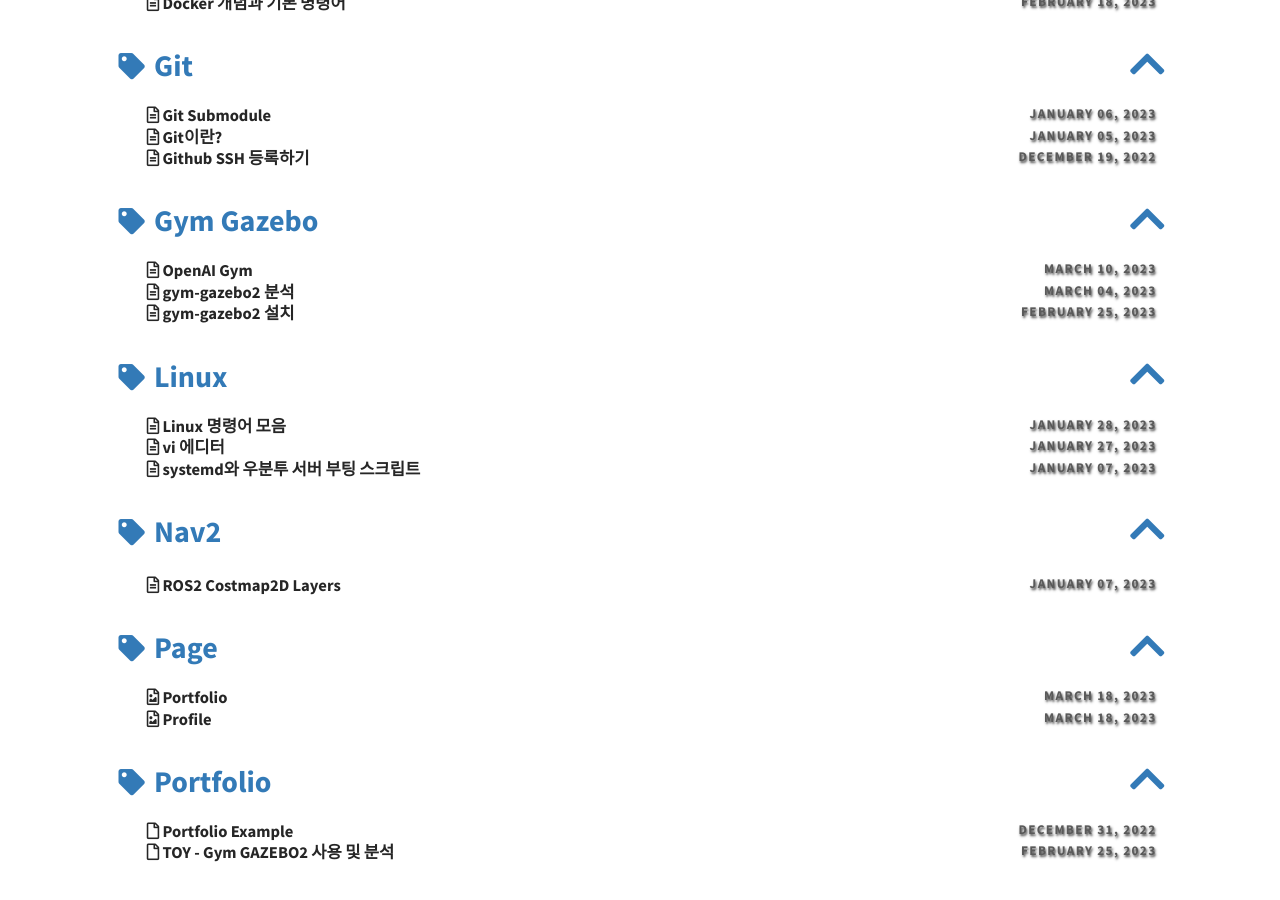
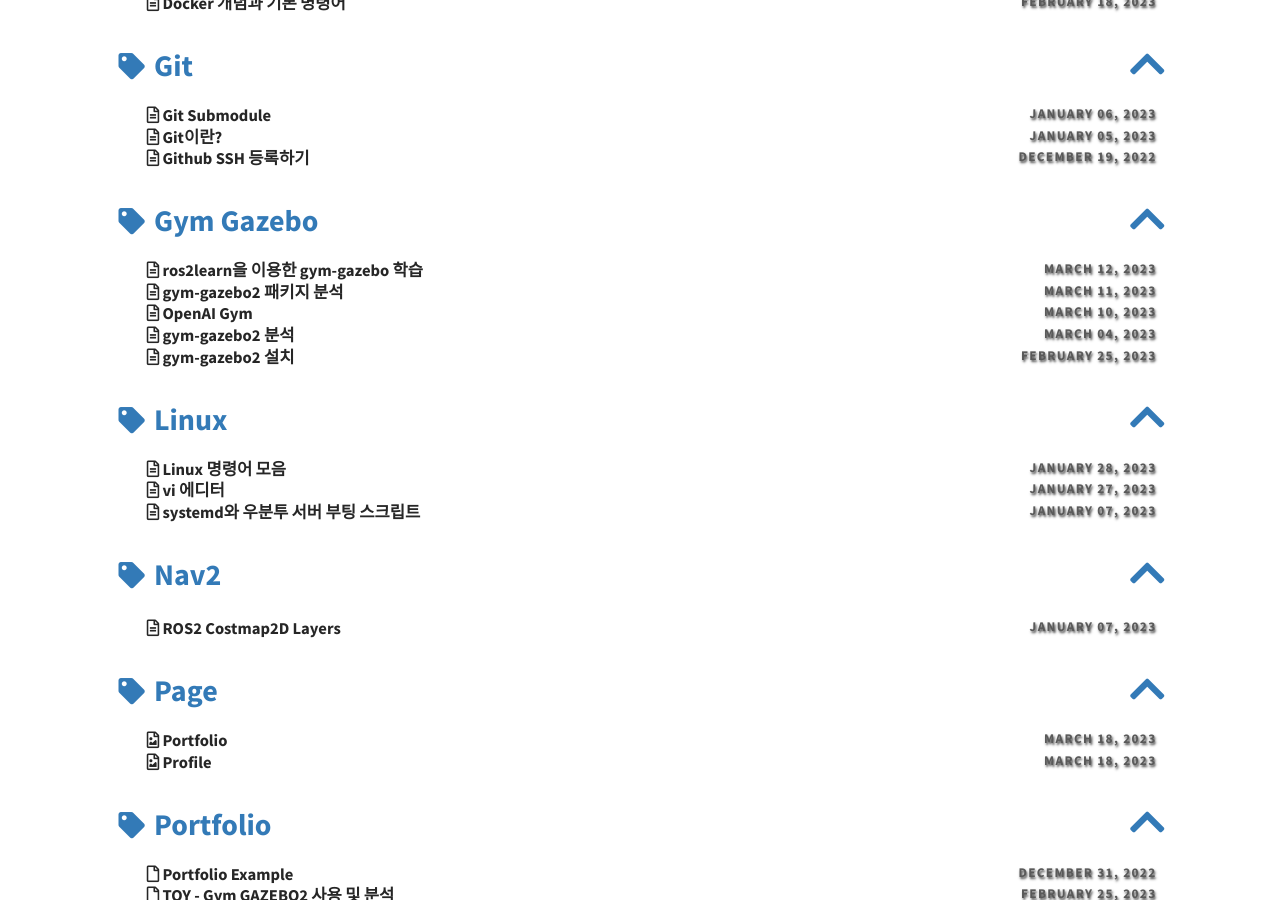
Before and after one commit to rootbKim/rootbKim.github.io, a Jekyll site: the page built from pages/tags.md, in a window 1280 px wide and 900 px high, scrolled down 1149 px. Built offline with Jekyll 4.4.1, drawn with Linux system fonts in a browser that asks for light colours; nearby versions of some CDN libraries; some web fonts are replaced; library files that are not in the unit come from our copies; comment, search, counter and statistics services are not loaded; part of the change alters nothing that is shown.

Commit message:
[POST] ros2learn

````diff
--- a/_portfolio/2023-02-25-gym-gazebo2.md
+++ b/_portfolio/2023-02-25-gym-gazebo2.md
@@ -16,7 +16,7 @@ ROS2 GAZEBO를 이용한 강화학습 오픈소스 툴인 gym-gazebo2의 설치
 
 ## 프로젝트 기간
 
-2023-02-25 ~
+2023-02-25 ~ 2023-03-12
 
 ## 기술 스택
 
@@ -31,9 +31,18 @@ ROS2 GAZEBO를 이용한 강화학습 오픈소스 툴인 gym-gazebo2의 설치
 - [gym-gazebo2 논문 분석](/2023/03/04/gym-gazebo2-doc.html)
 - [OpenAI Gym](/2023/03/10/openai-gym.html)
 - [gym-gazebo2 패키지 분석](/2023/03/11/gym-gazebo2-src.html)
+- [ros2learn을 이용한 gym-gazebo 학습](/2023/03/12/ros2learn.html)
 
 ## 레퍼런스
 
+- [gym-gazebo2 깃헙 페이지](https://github.com/AcutronicRobotics/gym-gazebo2)
 - [gym-gazebo arxiv 논문](https://arxiv.org/pdf/1608.05742.pdf)
-- [gym-gazebo2 깃헙 페이지](https://github.com/AcutronicRobotics/gym-gazebo2)
 - [gym-gazebo2 arxiv 논문](https://arxiv.org/pdf/1903.06278.pdf)
+- [OpenAI gym github](https://github.com/openai/gym)
+- [Gymnasium is a standard API for reinforcement learning, and a diverse collection of reference environments](https://gymnasium.farama.org/),
+- [Open AI Gym 소개](https://c548adc0c815.gitbooks.io/javacafe-ml/content/open-ai-gym.html)
+- [OpenAI GYM을 이용한 간단한 게임 실습](https://c548adc0c815.gitbooks.io/javacafe-ml/content/open-ai-gym-ex.html)
+- [Core gym.Env](https://www.gymlibrary.dev/api/core/)
+- [Make your own custom environment](https://www.gymlibrary.dev/content/environment_creation/)
+- [ros2learn github](https://github.com/AcutronicRobotics/ros2learn)
+- [ROS2Learn: a reinforcement learning framework for ROS 2](https://arxiv.org/pdf/1903.06282.pdf)
--- /dev/null
+++ b/_posts/2023-03-11-gym-gazebo2-src.md
@@ -0,0 +1,490 @@
+---
+layout: post
+title: gym-gazebo2 패키지 분석
+feature-img: "assets/img/portfolio/alr_logo.png"
+thumbnail: "assets/img/portfolio/alr_logo.png"
+tags: [Gym Gazebo]
+---
+
+## 1. gg_random.py
+
+해당 코드는 강화학습을 위한 코드는 아니고, gym-gazebo2 환경을 학습하기 위한 코드라고 한다. 정의된 `MARA-v0` 환경을 등록하고, 랜덤한 `action`을 부여하는 코드라고 보면 될 것 같다.
+
+```python
+import gym
+import gym_gazebo2
+import time
+env = gym.make('MARA-v0')
+
+while True:
+    # take a random action
+    observation, reward, done, info = env.step(env.action_space.sample())
+```
+
+## 2. Register
+
+`~/gym_gazebo2/gym_gazebo2/__init__.py`에 다음과 같이 `MARAEnv`가 register되어 있다.
+
+```python
+from gym.envs.registration import register
+
+register(
+    id='MARA-v0',
+    entry_point='gym_gazebo2.envs.MARA:MARAEnv',
+)
+```
+
+## 3. MARAEnv
+
+위에서 가져온 환경인 `MARA-v0`는 gym-gazebo2 패키지 내에 `MARAEnv`라는 클래스로 정의되어 있다.
+
+import된 라이브러리들을 보면, `gym`과 관련된 라이브러리와, `gym_gazebo2`와 `gym`에 필요한 유틸리티 라이브러리, 그리고 ROS와 GAZEBO를 위한 `rclpy`, `gazebo_msgs`, 기타 인터페이스 패키지들을 가져온 것을 볼 수 있다.
+
+그리고 `MARAEnv` 클래스는 `gym.Env` 클래스를 상속받는다.
+
+```python
+# gym_gazebo2/envs/MARA/mara.py
+
+import gym
+gym.logger.set_level(40) # hide warnings
+import time
+import numpy as np
+import copy
+import math
+import os
+import psutil
+import signal
+import sys
+from scipy.stats import skew
+from gym import utils, spaces
+from gym_gazebo2.utils import ut_generic, ut_launch, ut_mara, ut_math, ut_gazebo, tree_urdf, general_utils
+from gym.utils import seeding
+from gazebo_msgs.srv import SpawnEntity
+import subprocess
+import argparse
+import transforms3d as tf3d
+
+# ROS 2
+import rclpy
+
+
+from rclpy.qos import qos_profile_sensor_data
+from rclpy.qos import QoSProfile
+from rclpy.qos import QoSReliabilityPolicy
+from trajectory_msgs.msg import JointTrajectory, JointTrajectoryPoint # Used for publishing mara joint angles.
+from control_msgs.msg import JointTrajectoryControllerState
+# from gazebo_msgs.srv import SetEntityState, DeleteEntity
+from gazebo_msgs.msg import ContactState, ModelState#, GetModelList
+from std_msgs.msg import String
+from std_srvs.srv import Empty
+from geometry_msgs.msg import Pose
+from ros2pkg.api import get_prefix_path
+from builtin_interfaces.msg import Duration
+
+# Algorithm specific
+from PyKDL import ChainJntToJacSolver # For KDL Jacobians
+
+class MARAEnv(gym.Env):
+```
+
+### 3.1 init
+
+초기화 시 ros node를 만들고, target_position, target_orientation의 범위의 지정, 각 조인트와 링크 선언, end effectr의 위치와 속도, 초기 위치 등의 변수들을 선언한다. `_pub`은 GAZEBO 상에 각 조인트의 정보를 publish하고, `_sub`은 GAZEBO 상에서의 Joint 상태를 subscription 한다. `_sub_coll`은 충돌 결과를 sub하고, reset_sim은 reset 시 simulation 환경을 reset을 요청하는 service client이다. `action_space`와 `observation_space`를 선언하고, `spawn_cli`를 이용하여 초기 위치에 대하여 GAZEBO상에 spawn한다.
+
+```python
+    def __init__(self):
+        """
+        Initialize the MARA environemnt
+        """
+        # Manage command line args
+        args = ut_generic.getArgsParserMARA().parse_args()
+        self.gzclient = args.gzclient
+        self.realSpeed = args.realSpeed
+        # self.realSpeed = True
+        self.velocity = args.velocity
+        self.multiInstance = args.multiInstance
+        self.port = args.port
+
+        # Set the path of the corresponding URDF file
+        if self.realSpeed:
+            urdf = "reinforcement_learning/mara_robot_run.urdf"
+            urdfPath = get_prefix_path("mara_description") + "/share/mara_description/urdf/" + urdf
+        else:
+            urdf = "reinforcement_learning/mara_robot_train.urdf"
+            urdfPath = get_prefix_path("mara_description") + "/share/mara_description/urdf/" + urdf
+
+        # Launch mara in a new Process
+        self.launch_subp = ut_launch.startLaunchServiceProcess(
+            ut_launch.generateLaunchDescriptionMara(
+                self.gzclient, self.realSpeed, self.multiInstance, self.port, urdfPath))
+
+        # Create the node after the new ROS_DOMAIN_ID is set in generate_launch_description()
+        rclpy.init()
+        self.node = rclpy.create_node(self.__class__.__name__)
+
+        # class variables
+        self._observation_msg = None
+        self.max_episode_steps = 1024 #default value, can be updated from baselines
+        self.iterator = 0
+        self.reset_jnts = True
+        self._collision_msg = None
+
+        #############################
+        #   Environment hyperparams
+        #############################
+        # Target, where should the agent reach
+        self.targetPosition = np.asarray([-0.40028, 0.095615, 0.25]) # close to the table
+        # self.targetPosition =  np.asarray([round(np.random.uniform(-0.615082, -0.35426), 5), round(np.random.uniform( -0.18471, 0.1475), 5), 0.35])
+        self.target_orientation = np.asarray([0., 0.7071068, 0.7071068, 0.]) # arrow looking down [w, x, y, z]
+        # self.targetPosition = np.asarray([-0.386752, -0.000756, 1.40557]) # easy point
+        # self.target_orientation = np.asarray([-0.4958324, 0.5041332, 0.5041331, -0.4958324]) # arrow looking opposite to MARA [w, x, y, z]
+
+        EE_POINTS = np.asmatrix([[0, 0, 0]])
+        EE_VELOCITIES = np.asmatrix([[0, 0, 0]])
+
+        # Initial joint position
+        INITIAL_JOINTS = np.array([0., 0., 0., 0., 0., 0.])
+
+        # # Topics for the robot publisher and subscriber.
+        JOINT_PUBLISHER = '/mara_controller/command'
+        JOINT_SUBSCRIBER = '/mara_controller/state'
+
+
+        # joint names:
+        MOTOR1_JOINT = 'motor1'
+        MOTOR2_JOINT = 'motor2'
+        MOTOR3_JOINT = 'motor3'
+        MOTOR4_JOINT = 'motor4'
+        MOTOR5_JOINT = 'motor5'
+        MOTOR6_JOINT = 'motor6'
+        EE_LINK = 'ee_link'
+
+        # Set constants for links
+        WORLD = 'world'
+        BASE = 'base_robot'
+        MARA_MOTOR1_LINK = 'motor1_link'
+        MARA_MOTOR2_LINK = 'motor2_link'
+        MARA_MOTOR3_LINK = 'motor3_link'
+        MARA_MOTOR4_LINK = 'motor4_link'
+        MARA_MOTOR5_LINK = 'motor5_link'
+        MARA_MOTOR6_LINK = 'motor6_link'
+        EE_LINK = 'ee_link'
+
+        JOINT_ORDER = [MOTOR1_JOINT,MOTOR2_JOINT, MOTOR3_JOINT,
+                        MOTOR4_JOINT, MOTOR5_JOINT, MOTOR6_JOINT]
+        LINK_NAMES = [ WORLD, BASE,
+                        MARA_MOTOR1_LINK, MARA_MOTOR2_LINK,
+                        MARA_MOTOR3_LINK, MARA_MOTOR4_LINK,
+                        MARA_MOTOR5_LINK, MARA_MOTOR6_LINK, EE_LINK]
+
+        reset_condition = {
+            'initial_positions': INITIAL_JOINTS,
+             'initial_velocities': []
+        }
+        #############################
+
+        m_jointOrder = copy.deepcopy(JOINT_ORDER)
+        m_linkNames = copy.deepcopy(LINK_NAMES)
+
+        # Initialize target end effector position
+        self.environment = {
+            'jointOrder': m_jointOrder,
+            'linkNames': m_linkNames,
+            'reset_conditions': reset_condition,
+            'tree_path': urdfPath,
+            'end_effector_points': EE_POINTS,
+        }
+
+        # Subscribe to the appropriate topics, taking into account the particular robot
+        self._pub = self.node.create_publisher(JointTrajectory, JOINT_PUBLISHER, qos_profile=qos_profile_sensor_data)
+        self._sub = self.node.create_subscription(JointTrajectoryControllerState, JOINT_SUBSCRIBER, self.observation_callback, qos_profile=qos_profile_sensor_data)
+        self._sub_coll = self.node.create_subscription(ContactState, '/gazebo_contacts', self.collision_callback, qos_profile=qos_profile_sensor_data)
+        self.reset_sim = self.node.create_client(Empty, '/reset_simulation')
+
+        # Initialize a tree structure from the robot urdf.
+        #   note that the xacro of the urdf is updated by hand.
+        # The urdf must be compiled.
+        _, self.ur_tree = tree_urdf.treeFromFile(self.environment['tree_path'])
+        # Retrieve a chain structure between the base and the start of the end effector.
+        self.mara_chain = self.ur_tree.getChain(self.environment['linkNames'][0], self.environment['linkNames'][-1])
+        self.numJoints = self.mara_chain.getNrOfJoints()
+        # Initialize a KDL Jacobian solver from the chain.
+        self.jacSolver = ChainJntToJacSolver(self.mara_chain)
+
+        self.obs_dim = self.numJoints + 6 + 12
+
+        # # Here idially we should find the control range of the robot. Unfortunatelly in ROS/KDL there is nothing like this.
+        # # I have tested this with the mujoco enviroment and the output is always same low[-1.,-1.], high[1.,1.]
+
+        low = -np.pi * np.ones(self.numJoints)
+        high = np.pi * np.ones(self.numJoints)
+
+        self.action_space = spaces.Box(low, high)
+
+        high = np.inf*np.ones(self.obs_dim)
+        low = -high
+        self.observation_space = spaces.Box(low, high)
+
+
+        spawn_cli = self.node.create_client(SpawnEntity, '/spawn_entity')
+
+        while not spawn_cli.wait_for_service(timeout_sec=1.0):
+            self.node.get_logger().info('/spawn_entity service not available, waiting again...')
+
+        modelXml = ut_gazebo.getTargetSdf()
+        pose = Pose()
+        pose.position.x = self.targetPosition[0]
+        pose.position.y = self.targetPosition[1]
+        pose.position.z = self.targetPosition[2]
+        pose.orientation.x = self.target_orientation[1]
+        pose.orientation.y= self.target_orientation[2]
+        pose.orientation.z = self.target_orientation[3]
+        pose.orientation.w = self.target_orientation[0]
+
+        #override previous spawn_request element.
+        self.spawn_request = SpawnEntity.Request()
+        self.spawn_request.name = "target"
+        self.spawn_request.xml = modelXml
+        self.spawn_request.robot_namespace = ""
+        self.spawn_request.initial_pose = pose
+        self.spawn_request.reference_frame = "world"
+
+        # #ROS2 Spawn Entity
+        target_future = spawn_cli.call_async(self.spawn_request)
+        rclpy.spin_until_future_complete(self.node, target_future)
+        # Seed the environment
+        self.seed()
+        self.buffer_dist_rewards = []
+        self.buffer_tot_rewards = []
+        self.collided = 0
+```
+
+### 3.2 observation_callback, collision_callback, set_episode_size
+
+각각 GAZEBO Joint 결과와, 충돌 여부를 콜백받고, episode 크기를 결정하는 메소드이다.
+
+```python
+    def observation_callback(self, message):
+        """
+        Callback method for the subscriber of JointTrajectoryControllerState
+        """
+        self._observation_msg = message
+
+    def collision_callback(self, message):
+        """
+        Callback method for the subscriber of Collision data
+        """
+        collision_messages = ["mara::base_robot::base_robot_collision", "ground_plane::link::collision"]
+        if message.collision1_name != message.collision2_name:
+            if not ((message.collision1_name in collision_messages) and (message.collision2_name in collision_messages)):
+                self._collision_msg = message
+
+    def set_episode_size(self, episode_size):
+        self.max_episode_steps = episode_size
+```
+
+### 3.3 take_observation
+
+`take_observation()`은 JointTrajectoryControllerState 결과를 이용하여 F.K. 계산 및 Jacobian 계산을 통하여 EE의 위치, 속도를 계산한다.
+
+```python
+    def take_observation(self):
+        """
+        Take observation from the environment and return it.
+        :return: state.
+        """
+        # # # # Take an observation
+        rclpy.spin_once(self.node)
+        obs_message = self._observation_msg
+
+        # Check that the observation is not prior to the action
+        # obs_message = self._observation_msg
+        while obs_message is None or int(str(self._observation_msg.header.stamp.sec)+(str(self._observation_msg.header.stamp.nanosec))) < self.ros_clock:
+            # print("I am in obs_message is none")
+            rclpy.spin_once(self.node)
+            obs_message = self._observation_msg
+
+        # Collect the end effector points and velocities in cartesian coordinates for the processObservations state.
+        # Collect the present joint angles and velocities from ROS for the state.
+        lastObservations = ut_mara.processObservations(obs_message, self.environment)
+        #Set observation to None after it has been read.
+        self._observation_msg = None
+
+        # Get Jacobians from present joint angles and KDL trees
+        # The Jacobians consist of a 6x6 matrix getting its from from
+        # (joint angles) x (len[x, y, z] + len[roll, pitch, yaw])
+        ee_link_jacobians = ut_mara.getJacobians(lastObservations, self.numJoints, self.jacSolver)
+        if self.environment['linkNames'][-1] is None:
+            print("End link is empty!!")
+            return None
+        else:
+            translation, rot = general_utils.forwardKinematics(self.mara_chain,
+                                                self.environment['linkNames'],
+                                                lastObservations[:self.numJoints],
+                                                baseLink=self.environment['linkNames'][0], # use the base_robot coordinate system
+                                                endLink=self.environment['linkNames'][-1])
+
+            current_eePos_tgt = np.ndarray.flatten(general_utils.getEePoints(self.environment['end_effector_points'], translation, rot).T)
+            eePos_points = current_eePos_tgt - self.targetPosition
+
+            eeVelocities = ut_mara.getEePointsVelocities(ee_link_jacobians, self.environment['end_effector_points'], rot, lastObservations)
+
+            # Concatenate the information that defines the robot state
+            # vector, typically denoted asrobot_id 'x'.
+            state = np.r_[np.reshape(lastObservations, -1),
+                          np.reshape(eePos_points, -1),
+                          np.reshape(eeVelocities, -1),
+                          np.reshape(current_eePos_tgt,-1),
+                          np.reshape(rot.reshape(1, 9),-1)]
+
+            return state
+```
+
+### 3.4 collision
+
+`collision()`은 Gazebo로부터 받은 충돌 메세지를 확인하여, 환경을 리셋하는 메소드이다.
+
+```python
+    def collision(self):
+        # Reset if there is a collision
+        if self._collision_msg is not None:
+            while not self.reset_sim.wait_for_service(timeout_sec=1.0):
+                self.node.get_logger().info('/reset_simulation service not available, waiting again...')
+
+            reset_future = self.reset_sim.call_async(Empty.Request())
+            rclpy.spin_until_future_complete(self.node, reset_future)
+            self._collision_msg = None
+            self.collided += 1
+            return True
+        else:
+            return False
+```
+
+### 3.5 seed
+
+`seed()` 메소드는 초기 위치와 목적지 위치를 랜덤하게 하기 위한 메소드이다.
+
+```python
+    def seed(self, seed=None):
+        self.np_random, seed = seeding.np_random(seed)
+        return [seed]
+```
+
+### 3.6 step
+
+`step()` 메소드는 각 단계별로 액션을 수행하는 메소드이다. Gazebo에 action을 수행하도록 publish한다.
+
+다음으로, Gazebo에서 수행된 결과를 가지고 그 `obs`를 계산하고, `obs`에 대한 reward를 계산 및 충돌 여부를 업데이트한다.
+
+`done = bool(self.iterator == self.max_episode_steps)` 명령으로 `max_episode_steps`에 도달한 경우 `done`을 true로 설정한다. 이 경우에, info 정보를 담아서 리턴해준다.
+
+그리고 각 iteration 마다 `obs, reward, done, info`를 리턴한다.
+
+```python
+    def step(self, action):
+        """
+        Implement the environment step abstraction. Execute action and returns:
+            - action
+            - observation
+            - reward
+            - done (status)
+        """
+        self.iterator+=1
+        # Execute "action"
+        self._pub.publish(ut_mara.getTrajectoryMessage(
+            action[:self.numJoints],
+            self.environment['jointOrder'],
+            self.velocity))
+
+        self.ros_clock = rclpy.clock.Clock().now().nanoseconds
+
+        # Take an observation
+        obs = self.take_observation()
+        # Fetch the positions of the end-effector which are nr_dof:nr_dof+3
+        rewardDist = ut_math.rmseFunc( obs[self.numJoints:(self.numJoints+3)] )
+
+        collided = self.collision()
+
+        reward = ut_math.computeReward(rewardDist)
+
+        # Calculate if the env has been solved
+        done = bool(self.iterator == self.max_episode_steps)
+
+        self.buffer_dist_rewards.append(rewardDist)
+        self.buffer_tot_rewards.append(reward)
+        info = {}
+        if self.iterator % self.max_episode_steps == 0:
+
+            max_dist_tgt = max(self.buffer_dist_rewards)
+            mean_dist_tgt = np.mean(self.buffer_dist_rewards)
+            std_dist_tgt = np.std(self.buffer_dist_rewards)
+            min_dist_tgt = min(self.buffer_dist_rewards)
+            skew_dist_tgt = skew(self.buffer_dist_rewards)
+
+            max_tot_rew = max(self.buffer_tot_rewards)
+            mean_tot_rew = np.mean(self.buffer_tot_rewards)
+            std_tot_rew = np.std(self.buffer_tot_rewards)
+            min_tot_rew = min(self.buffer_tot_rewards)
+            skew_tot_rew = skew(self.buffer_tot_rewards)
+
+            num_coll = self.collided
+
+            info = {"infos":{"ep_dist_max": max_dist_tgt,"ep_dist_mean": mean_dist_tgt,"ep_dist_min": min_dist_tgt,\
+                "ep_rew_max": max_tot_rew,"ep_rew_mean": mean_tot_rew,"ep_rew_min": min_tot_rew,"num_coll": num_coll,\
+                "ep_dist_skew": skew_dist_tgt,"ep_dist_std": std_dist_tgt, "ep_rew_std": std_tot_rew, "ep_rew_skew":skew_tot_rew}}
+            self.buffer_dist_rewards = []
+            self.buffer_tot_rewards = []
+            self.collided = 0
+
+        # Return the corresponding observations, rewards, etc.
+        return obs, reward, done, info
+```
+
+### 3.7 reset
+
+`reset()`이 호출되면 iterator를 0으로 초기화, GAZEBO를 초기화하고 초기화에 대한 observation을 리턴한다.
+
+```python
+    def reset(self):
+        """
+        Reset the agent for a particular experiment condition.
+        """
+        self.iterator = 0
+
+        if self.reset_jnts is True:
+            # reset simulation
+            while not self.reset_sim.wait_for_service(timeout_sec=1.0):
+                self.node.get_logger().info('/reset_simulation service not available, waiting again...')
+
+            reset_future = self.reset_sim.call_async(Empty.Request())
+            rclpy.spin_until_future_complete(self.node, reset_future)
+
+        self.ros_clock = rclpy.clock.Clock().now().nanoseconds
+
+        # Take an observation
+        obs = self.take_observation()
+
+        # Return the corresponding observation
+        return obs
+```
+
+### 3.8 close
+
+`close()`를 정의하며, ROS 노드를 종료시키고, 관련된 환경들을 종료시킨다.
+
+```python
+    def close(self):
+        print("Closing " + self.__class__.__name__ + " environment.")
+        self.node.destroy_node()
+        parent = psutil.Process(self.launch_subp.pid)
+        for child in parent.children(recursive=True):
+            child.kill()
+        rclpy.shutdown()
+        parent.kill()
+```
+
+이상으로 `MARAEnv`에 대해서 간략하게 정리하였는데, utility 관련된 부분이나, F.K. 및 Jacobian 계산 등 더 깊은 이해가 필요할 것이다.
+
+## 참고문헌
+
+- [gym-gazebo2 깃헙 페이지](https://github.com/AcutronicRobotics/gym-gazebo2)
--- /dev/null
+++ b/_posts/2023-03-12-ros2learn.md
@@ -0,0 +1,50 @@
+---
+layout: post
+title: ros2learn을 이용한 gym-gazebo 학습
+feature-img: "assets/img/portfolio/alr_logo.png"
+thumbnail: "assets/img/portfolio/alr_logo.png"
+tags: [Gym Gazebo]
+---
+
+## 1. ros2learn 설치
+
+ros2learn 설치는 결론부터 말하면 성공하지 못했다.
+
+docker 이미지가 있지 않아서, 해당 환경으로 설치하는 것이 불가능하고, dockerfile을 이용한 설치도 제대로 설치되지 않는다. 아마도, 우분투 버전, python 버전, ROS 버전이 업그레이드 되면서 맞지 않는 것 같다.
+
+아래의 내용은 ros2learn README를 기반으로 작성한 것으로 이후의 프로젝트에 참고하는 용도로 사용하기로 한다.
+
+## 2. Train
+
+`/experiments/examples/` 내에 예제 코드를 이용하여 학습시킬 수 있다. 학습에 대한 자세한 내용은 [ROS2Learn: a reinforcement learning framework for ROS 2](https://arxiv.org/pdf/1903.06282.pdf) 내용을 참조한다.
+
+```bash
+cd ~/ros2learn/experiments/examples/MARA
+python3 train_ppo2_mlp.py -g
+```
+
+자신의 훈련된 신경망을 테스트하거나, gym-gazebo2에서 다른 환경으로 훈련하거나, hyperparameter를 테스트할 때 해당 알고리즘에서 사전에 값을 직접 업데이트해야한다.
+
+## 3. Run a Trained Policy
+
+앞에서 train한 결과를 확인하기 위해 `running-scripts` 중 하나를 사용할 수 있다. 아래의 예시와 같이 저장된 `ppo2_mlp`를 이용하여 실행시킬 수 있다.
+
+먼저, `mara_mlp()` dictionary를 수정해야하기 위해 생성된 checkpoint를 `baselines/ppo2/defaults.py`에 학습된 결과를 수정한 후에 실행한다.
+
+```bash
+cd ~/ros2learn/experiments/examples/MARA
+python3 run_ppo2_mlp.py -g -r -v 0.3
+```
+
+## 4. Visualize Traning Data
+
+`logdir` 경로는 environment ID와 사용된 알고리즘에 따라 생성된다. `Tensorboard` 실행 및 웹 브라우저에 사용될 링크를 열어야 한다. 여기에 reward plot과 같은 유용한 그래프를 확인할 수 있다. 다른 경로에서 두 개 이상의 텐서보드 파일을 시각화하려는 경우에 대비하여 특정 포트 번호를 설정할 수도 있다.
+
+```bash
+tensorboard --logdir=/tmp/ros2learn/MARACollision-v0/ppo2_mlp --port 8008
+```
+
+## 참고문헌
+
+- [ros2learn github](https://github.com/AcutronicRobotics/ros2learn)
+- [ROS2Learn: a reinforcement learning framework for ROS 2](https://arxiv.org/pdf/1903.06282.pdf)
````
